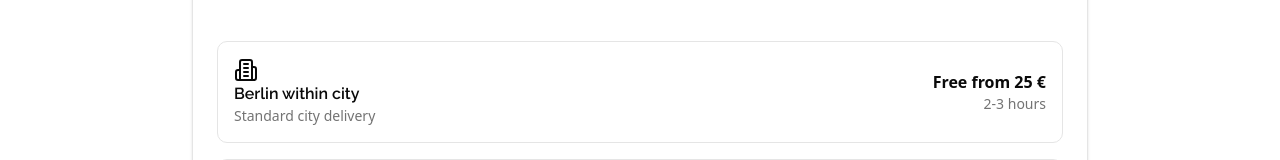
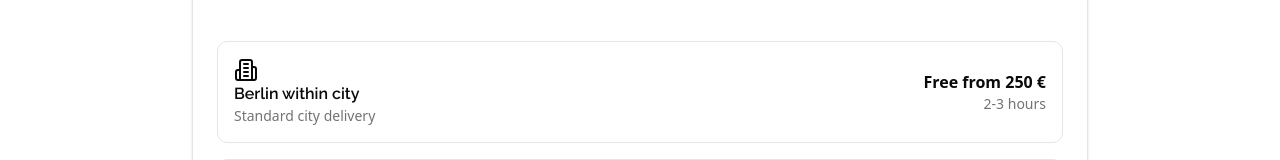
Before and after one commit to Leytox/bloombear, a Next.js app: page /delivery in a window 1280 px wide. Shown: the part 787-947 px from the top of the page. Built offline with nearby package versions, Linux system fonts and the light colour scheme.

Commit message:
Update free delivery threshold from 25€ to 250€

```diff
--- a/constants/index.ts
+++ b/constants/index.ts
@@ -218,7 +218,7 @@ export const deliveryZones = [
     id: 1,
     name: "Berlin within city",
     description: "Standard city delivery",
-    price: "Free from 25 €",
+    price: "Free from 250 €",
     time: "2-3 hours",
     icon: Building2Icon,
   },
@@ -267,11 +267,11 @@ export const promotions = [
   {
     id: 2,
     title: "Free Delivery",
-    description: "Free delivery for orders from 25 € within Berlin Berlin.",
+    description: "Free delivery for orders from 250 € within Berlin.",
     period: "Permanent promotion",
     image: "/promo2.jpg",
     conditions: [
-      "Order amount from 25 €",
+      "Order amount from 250 €",
       "Delivery within Berlin",
       "On the day of order",
     ],
```
